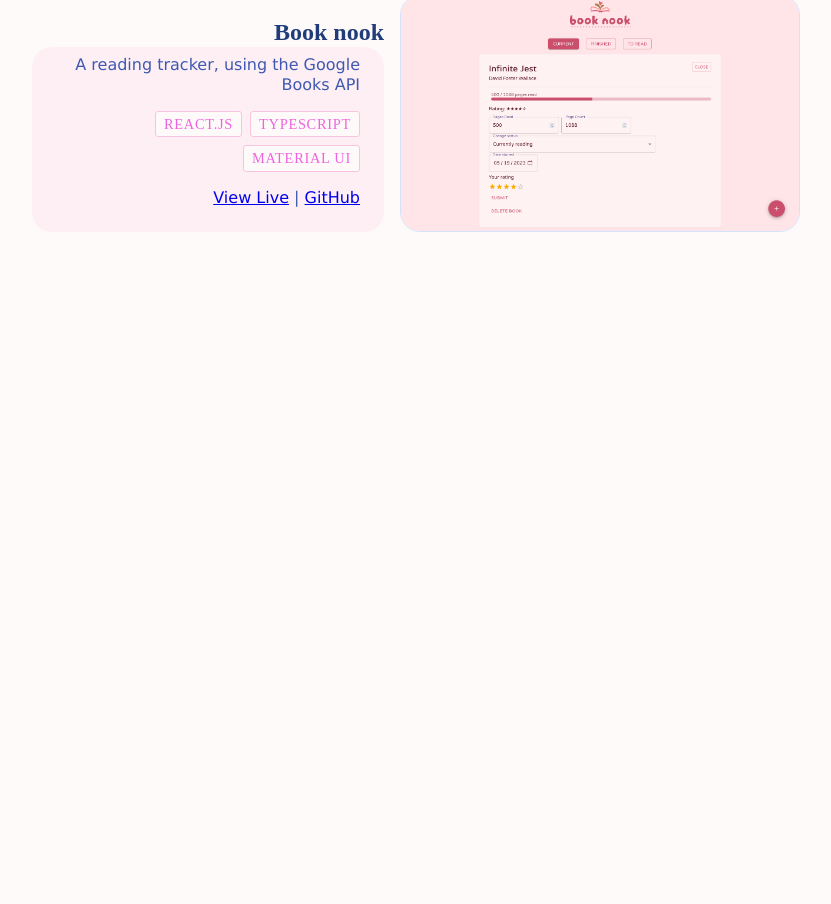
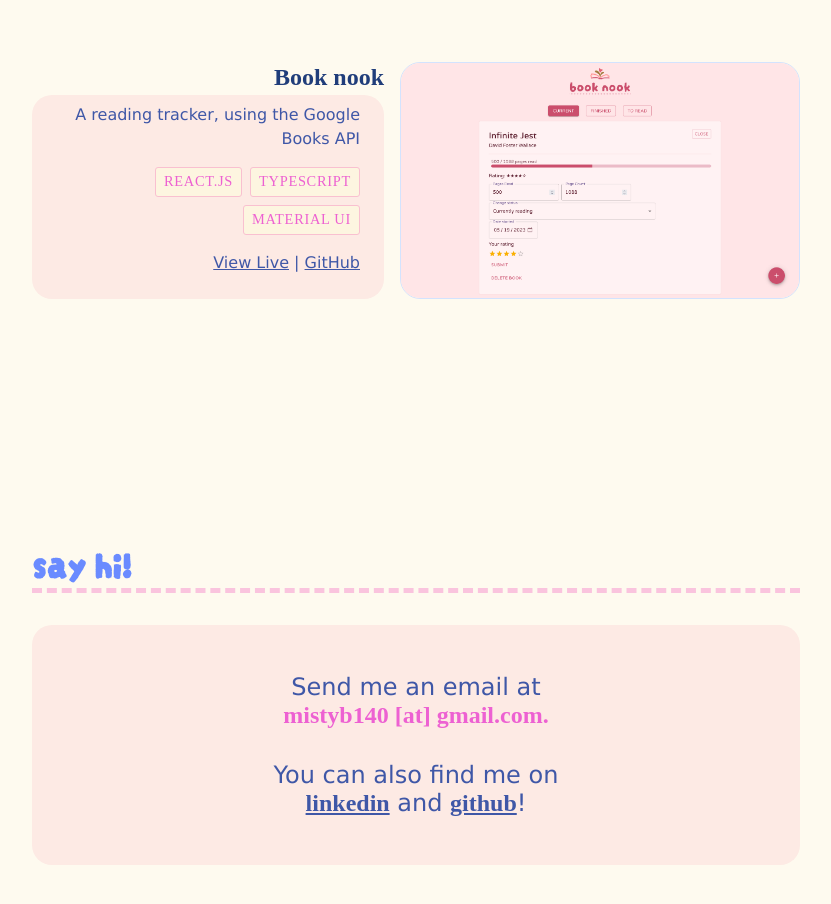
Before and after one commit to mistyb01/portfolio-v2, a plain HTML site: page index.html in a window 1280 px wide. Shown: the part 1368-2272 px from the top of the page, without its empty margins (224-1055 px from the left). Before the commit the page ends 1696 px from the top, so only its background shows below. Drawn offline with Linux system fonts and the light colour scheme; a web font is replaced by a local one.

Commit message:
responsive layout improvements

```diff
--- a/index.html
+++ b/index.html
@@ -24,7 +24,7 @@
         aria-label="about misty"
       >
         <div class="about">
-          <div class="about-bg-box"></div>
+          <div class="about-bg-box bg-accent"></div>
           <div class="about-text spacer-text">
             <h1 class="section-heading">Welcome!</h1>
             <p>
@@ -67,7 +67,7 @@
           />
           <div class="project-text">
             <h2 class="emphasized bold">Web Collector</h2>
-            <div class="text-box spacer-text">
+            <div class="project-text-box spacer-text bg-accent">
               <p>
                 A visual, locally-stored bookmark manager. Organize bookmarks
                 with categories and tags! Includes an in-app editor.
@@ -101,7 +101,7 @@
           />
           <div class="project-text">
             <h2 class="emphasized bold">Book nook</h2>
-            <div class="text-box spacer-text">
+            <div class="project-text-box spacer-text bg-accent">
               <p>A reading tracker, using the Google Books API</p>
               <ul class="project-stack bold">
                 <li>React.JS</li>
@@ -123,6 +123,32 @@
           </div>
         </section>
       </section>
+
+      <section class="container" id="contact">
+        <h1 class="section-heading">say hi!</h1>
+        <div class="contact-box bg-accent spacer-text">
+          <p>
+            Send me an email at<br />
+            <strong class="highlight">mistyb140 [at] gmail.com.</strong>
+          </p>
+          <p>
+            You can also find me on<br />
+            <strong
+              ><a
+                href="https://www.linkedin.com/in/misty-becker-b443201ba/"
+                target="_blank"
+                >linkedin</a
+              ></strong
+            >
+            and
+            <strong
+              ><a href="https://www.github.com/mistyb01" target="_blank"
+                >github</a
+              ></strong
+            >!
+          </p>
+        </div>
+      </section>
     </main>
     <!-- <footer>designed & coded by misty | © 2023</footer> -->
   </body>
--- a/style.css
+++ b/style.css
@@ -23,7 +23,7 @@
 
 :root {
     /* layout */
-    --clr-main-bg:  #FFFAFA;
+    --clr-main-bg:  #fefaef;
     --clr-main-accent:  #6A8BFF;
     --clr-accent2: #FAC4DE;
     --clr-accent2-light: #FEEFF4;
@@ -41,7 +41,7 @@
 body {
     color: var(--clr-text-body);
     font-family: Palanquin, Verdana, sans-serif;
-    font-size: 1rem;
+    /* font-size: 1.25rem; */
     background: var(--clr-main-bg);
 }
 
@@ -49,8 +49,17 @@ main {
     margin: 3rem 1.25rem;
 }
 
-section.container {
-    height: 100vh;
+main > section + section {
+    margin-top: 5rem;
+}
+
+img {
+    max-width: 100vh;
+    object-fit: fill;
+}
+
+a {
+    color: inherit;
 }
 
 /* utility classes */
@@ -60,6 +69,12 @@ section.container {
 
 .display-font {
     font-family: DarumadropOne, Georgia, 'Times New Roman', Times, serif;
+}
+
+.bg-accent {
+    background-color: var(--clr-accent2-light);
+    border-radius: var(--border-radius-med);
+    mix-blend-mode: multiply;
 }
 
 /* typography classes */
@@ -129,17 +144,18 @@ nav {
     height: auto;
     border-radius: 20px;
     box-shadow: 20px 20px 0px 0px var(--clr-accent2);
+    margin-top: 2rem;
 }
 
-.projects > * + * {
-    margin-top: 2rem;
+.projects > section + section {
+    margin-top: 4rem;
 }
 
 .project-container {
     display: flex;
     flex-direction: column;
     gap: 1rem;
-    line-height: 1.25;
+    line-height: 1.5;
     position: relative;
     text-align: center;
     align-items: center;
@@ -151,11 +167,8 @@ nav {
     width: 100%;
 }
 
-.text-box {
-    background-color: var(--clr-accent2-light);
-    border-radius: var(--border-radius-med);
+.project-text-box {
     padding: 0.5rem 1.5rem 1.5rem 1.5rem;
-
 }
 
 .project-img {
@@ -183,15 +196,28 @@ nav {
     letter-spacing: 0.1ch;
 }
 
+.contact-box {
+    font-size: 1.5rem;
+    text-align: center;
+    padding: 3rem 2rem;
+}
+
 footer {
     text-align: center;
     color: var(--clr-text-accent);
 }
 
+
+
 @media (min-width: 768px) {
     main {
         width: 60vw;
         margin: 3rem auto;
+    }
+
+    section.container {
+        min-height: 100vh;
+        padding-top: 6rem;
     }
 
     nav {
@@ -218,6 +244,7 @@ footer {
 
     .about-photo {
         align-self: flex-start;
+        margin-top: 0;
     }
 
     .about-bg-box {
@@ -226,15 +253,9 @@ footer {
         left: -2rem;
         width: 90%;
         height: 90%;
-        border-radius: 20px;
-        background-color: var(--clr-accent2-light);
         z-index: -1;
     }
 
-
-    section.container {
-        padding-top: 10rem;
-    }
 
 }
 
```
